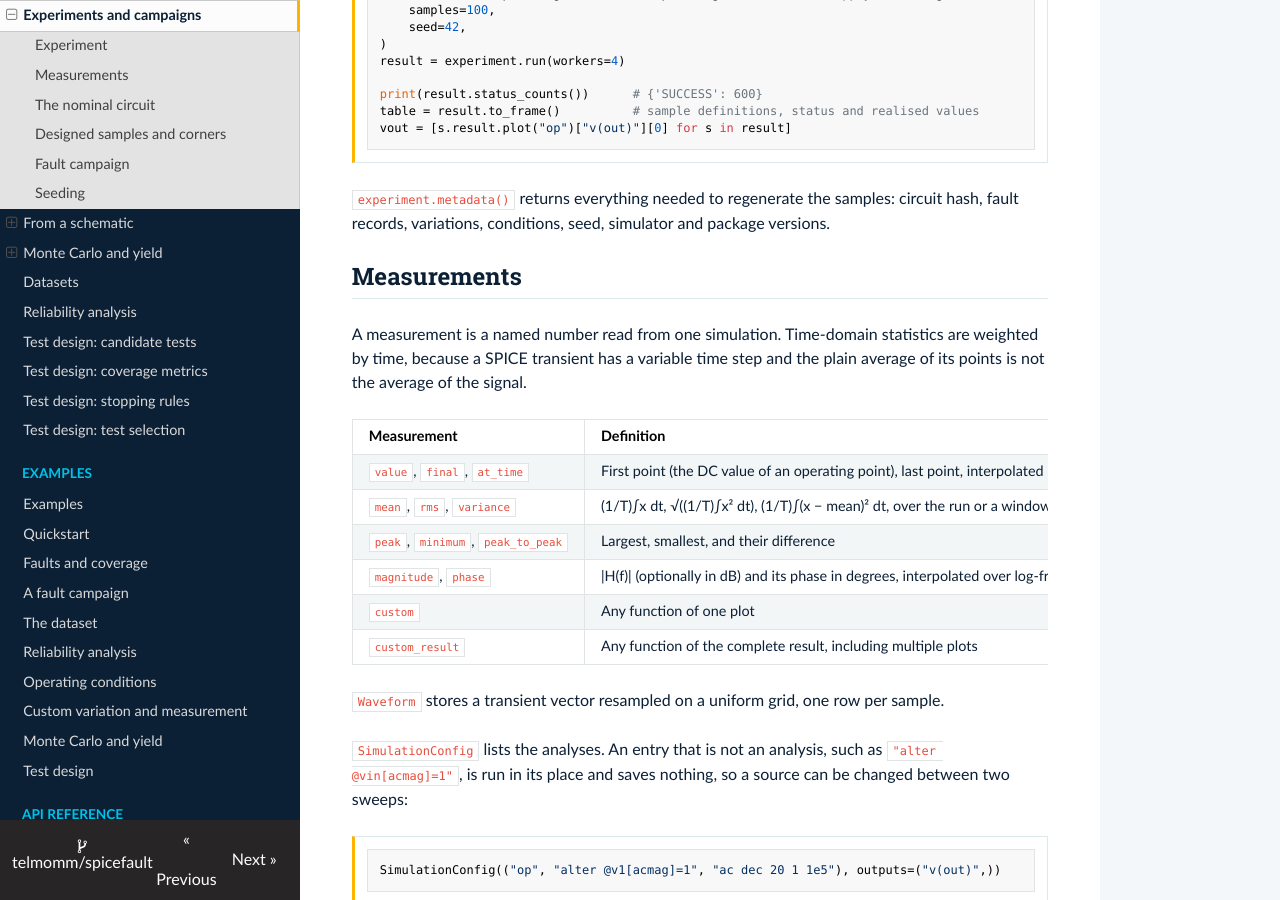
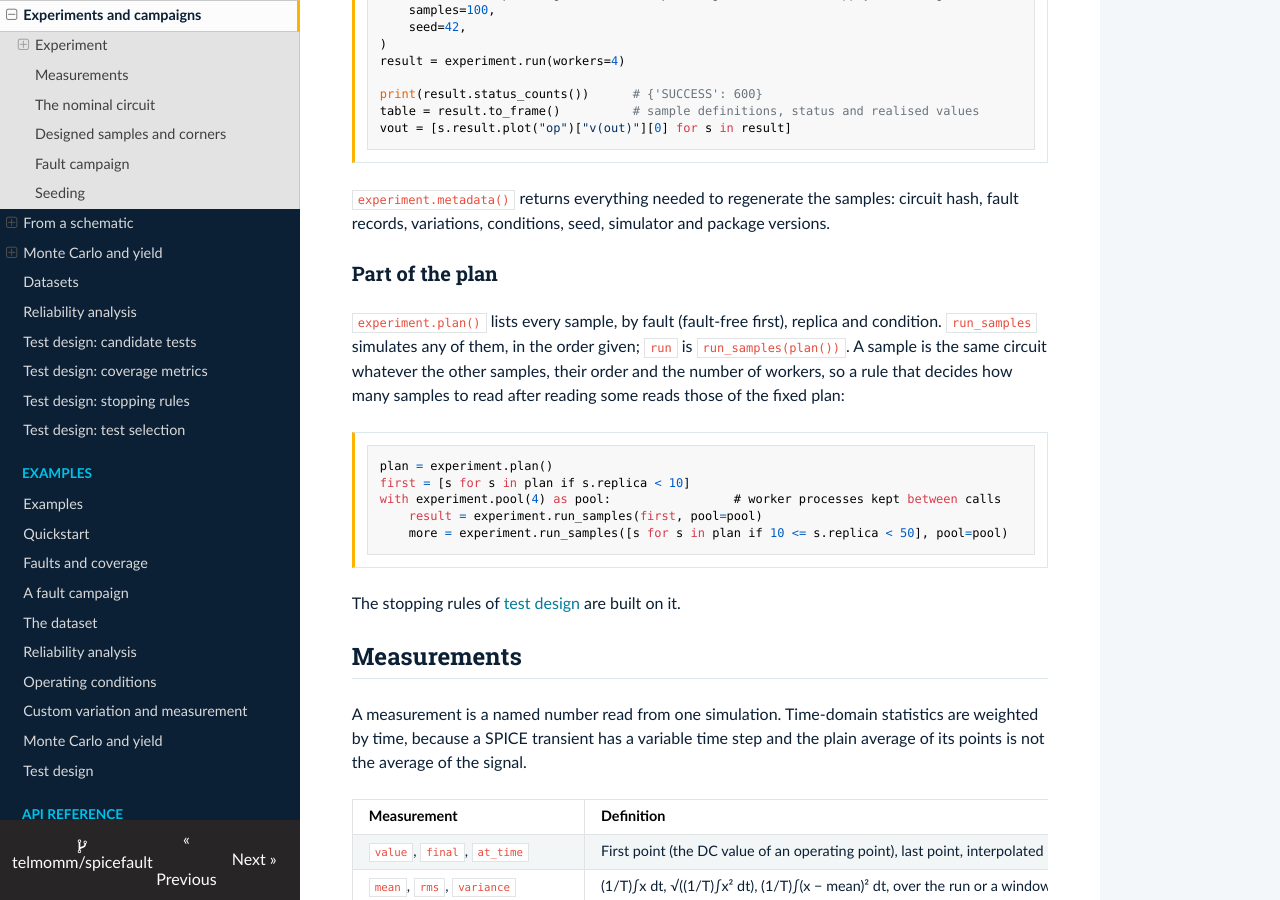
Before and after one commit to telmomm/spicefault, an MkDocs documentation site: the page built from docs/guide/experiments.md, in a window 1280 px wide and 900 px high, scrolled down 608 px. Built offline with MkDocs 1.6.1, drawn with Linux system fonts in a browser that asks for light colours; nearby versions of some CDN libraries.

Commit message:
docs: run_samples and pool in the experiments guide, test design on the home page

````diff
--- a/docs/guide/experiments.md
+++ b/docs/guide/experiments.md
@@ -35,6 +35,24 @@
 
 `experiment.metadata()` returns everything needed to regenerate the samples: circuit
 hash, fault records, variations, conditions, seed, simulator and package versions.
+
+### Part of the plan
+
+`experiment.plan()` lists every sample, by fault (fault-free first), replica and
+condition. `run_samples` simulates any of them, in the order given; `run` is
+`run_samples(plan())`. A sample is the same circuit whatever the other samples, their
+order and the number of workers, so a rule that decides how many samples to read after
+reading some reads those of the fixed plan:
+
+```python
+plan = experiment.plan()
+first = [s for s in plan if s.replica < 10]
+with experiment.pool(4) as pool:                 # worker processes kept between calls
+    result = experiment.run_samples(first, pool=pool)
+    more = experiment.run_samples([s for s in plan if 10 <= s.replica < 50], pool=pool)
+```
+
+The stopping rules of [test design](test-design-adaptive.md) are built on it.
 
 ## Measurements
 
````
Also changed, not shown: docs/index.md (+4 -0 lines).
